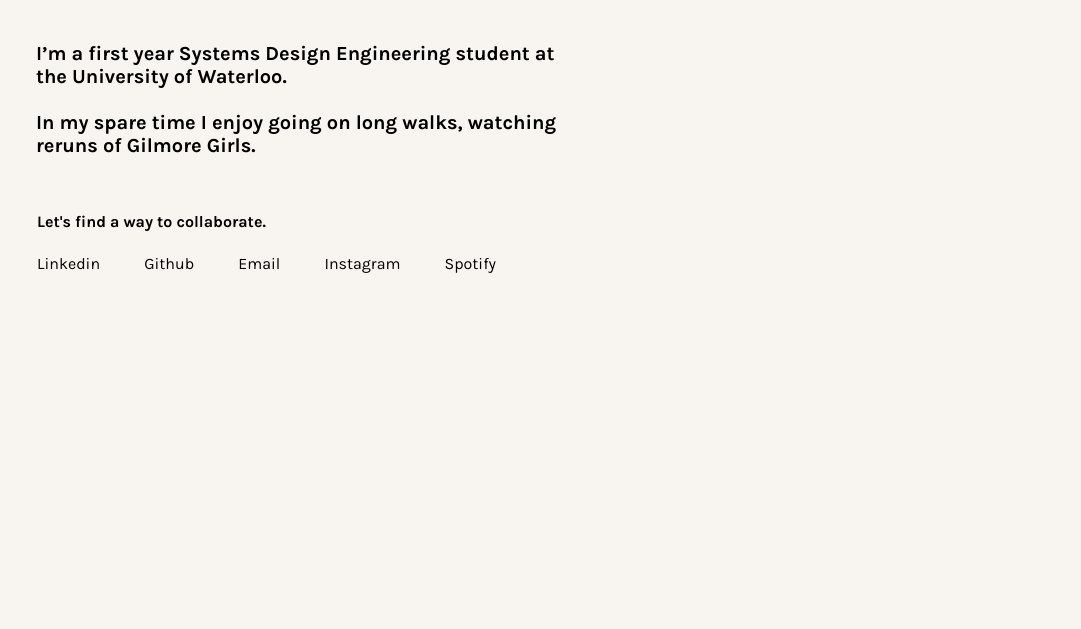
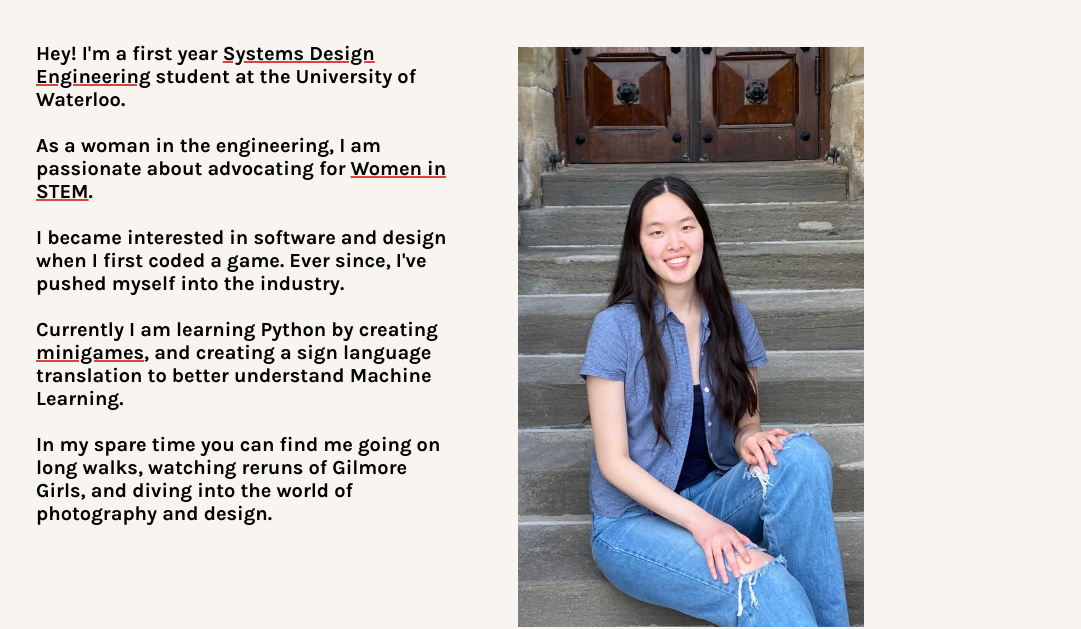
Before and after one commit to TongYinn/tongyinhan.github.io, a plain HTML site: page about.html in a window 1280 px wide. Shown: the part 197-826 px from the top of the page, without its empty margins (113-1194 px from the left). Before the commit the page ends 800 px from the top, so only its background shows below. Drawn offline with Linux system fonts and the light colour scheme; a web font is replaced by a local one.

Commit message:
Add files via upload

```diff
--- a/about.html
+++ b/about.html
@@ -49,22 +49,41 @@
         </div>
 
         <!-- About Section -->
+        <h1 style="text-align: left; padding-top: 0;">Thanks for stopping by</h1>
         <div class="about">
-            <h1>Thanks for stopping by</h1>
-            <h3>I’m a first year Systems Design Engineering student at the University of Waterloo. <br><br>
+            <div class="aboutText">
+                <h3 style="text-align: left; margin-right: 10px;">
+                    Hey! I'm a first year
+                    <a class="company" href="https://uwaterloo.ca/systems-design-engineering/" target="new">Systems Design Engineering</a>
+                    student at the University of Waterloo. <br><br>
 
-            In my spare time I enjoy going on long walks, watching reruns of Gilmore Girls.
-            </h3>
+                    As a woman in the engineering, I am passionate about advocating for
+                    <a class="company" href="https://uwwistem.com/" target="new">Women in STEM</a>.<br><br>
+
+                    I became interested in software and design when I first coded a game. Ever since, I've pushed myself into the industry. <br><br>
+
+                    Currently I am learning Python by creating
+                    <a class="company" href="https://github.com/TongYinn/Minigames" target="new">minigames</a>,
+                    and creating a sign language translation to better understand Machine Learning.
+                    <br><br>
+
+                    In my spare time you can find me going on long walks, watching reruns of Gilmore Girls, and diving into the world of photography and design.
+                </h3>
+            </div>
+            <div class="space"></div>
+            <div class="aboutPicture">
+                <img src="assets/aboutpicture.jpg" width="100%" alt="Picture of Tong Yin Han">
+            </div>
         </div>
 
         <!--Bottom Section-->
         <footer class="footer">
             <h4 class="footerDescription">Let's find a way to collaborate.</h4>
+            <a style="text-decoration: none; color: black; padding-right: 40px; font-size: 16px; font-family: 'Karla', sans-serif;" href="Tongyinhan09@gmail.com" target="new" title="Email">Email</a>
             <a style="text-decoration: none; color: black; padding-right: 40px; font-size: 16px; font-family: 'Karla', sans-serif;" href="https://www.linkedin.com/in/tongyinhan/" target="new" title="Linkedin">Linkedin</a>
             <a style="text-decoration: none; color: black; padding-right: 40px; font-size: 16px; font-family: 'Karla', sans-serif;" href="https://github.com/TongYinn" target="new" title="Github">Github</a>
-            <a style="text-decoration: none; color: black; padding-right: 40px; font-size: 16px; font-family: 'Karla', sans-serif;" href="https://www.linkedin.com/in/tongyinhan/" target="new" title="Email">Email</a>
+            <a style="text-decoration: none; color: black; padding-right: 40px; font-size: 16px; font-family: 'Karla', sans-serif;" href="https://open.spotify.com/user/6hboyigtvyqbbemqf1at8l6rg?si=XJ7pHLlxT7WFi7L3ETtk7Q" target="new" title="Spotify">Spotify</a>
             <a style="text-decoration: none; color: black; padding-right: 40px; font-size: 16px; font-family: 'Karla', sans-serif;" href="https://www.instagram.com/tongyin.han/" target="new" title="Instagram">Instagram</a>
-            <a style="text-decoration: none; color: black; padding-right: 40px; font-size: 16px; font-family: 'Karla', sans-serif;" href="https://open.spotify.com/user/6hboyigtvyqbbemqf1at8l6rg?si=XJ7pHLlxT7WFi7L3ETtk7Q" target="new" title="Spotify">Spotify</a>
         </footer>
     </body>
 </html>
--- a/styles.css
+++ b/styles.css
@@ -1,9 +1,5 @@
 html {
     font-family: 'Karla', sans-serif;
-}
-
-bg {
-    width: 20%;
 }
 
 body {
@@ -81,11 +77,9 @@
 }
 
 .about h3 {
-    padding-top: 30px;
     padding-left: 149px;
     font-size: 20px;
     font-family: 'Karla', sans-serif;
-    padding-right: 600px;
 }
 
 h4 {
@@ -102,6 +96,32 @@
     font-family: 'Karla', sans-serif;
 }
 
+.about {
+    padding-top: 30px;
+    display: flex;
+    flex-wrap: wrap;
+    position: relative;
+}
+
+.aboutText {
+    flex: 0 0 45%;
+    max-width: 45%;
+}
+
+.space {
+    position: relative;
+    padding-right: 20px;
+    padding-left: 20px;
+}
+
+.aboutPicture {
+    position: relative;
+    width: 27%;
+    padding-right: 15px;
+    padding-left: 15px;
+    padding-top: 25px;
+}
+
 .footer {
     margin-top: 30px;
     margin-left: 150px;
@@ -113,3 +133,9 @@
     margin-top: 0;
     margin-left: -149px;
 }
+
+@media only screen and (max-width: 600px) {
+    #navBarLinkName {
+        font-size: 12px;
+    }
+}
```
Also changed, not shown: index.html (+2 -2 lines).
